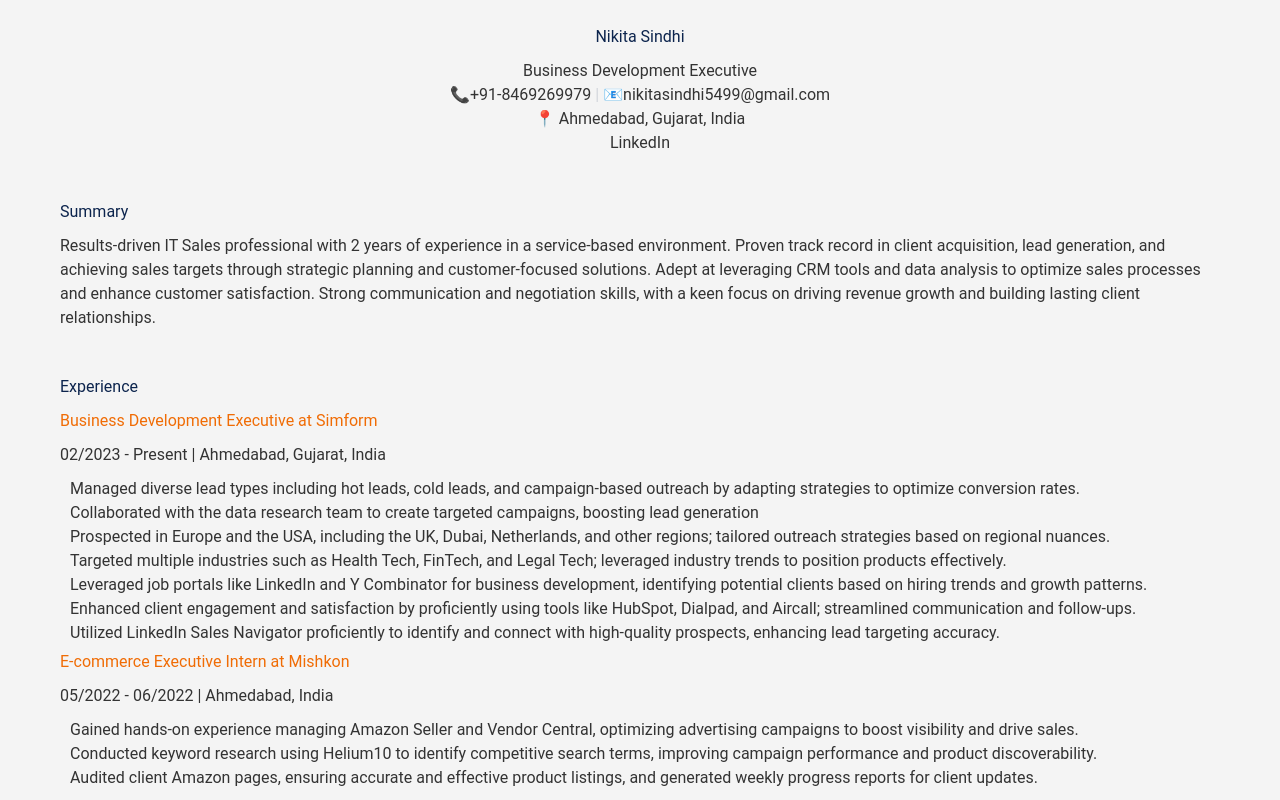
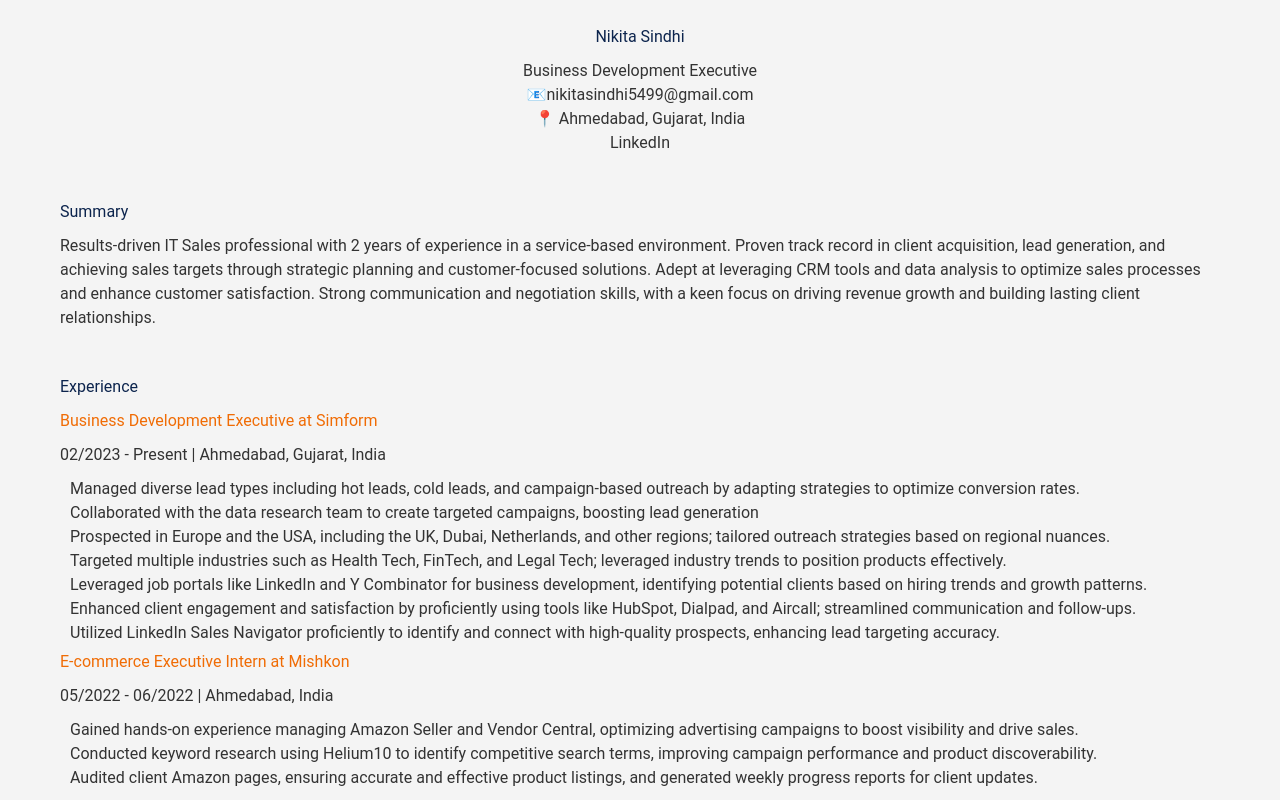
Before and after one commit to binddk6/nikita-sindhi-portfolio, a Next.js app: page / in a window 1280 px wide. Shown: the top 800 px of the page. Built offline with nearby package versions, Linux system fonts and the light colour scheme.

Commit message:
removed the number

```diff
--- a/app/components/Header.js
+++ b/app/components/Header.js
@@ -9,11 +9,6 @@ const Header = () => (
       <h1>Nikita Sindhi</h1>
       <p>Business Development Executive</p>
       <div>
-        <a href="tel:+91-8469269979" style={{ textDecoration: "none" }}>
-          📞
-          <span>+91-8469269979</span>
-        </a>
-        <span className="text-gray-300"> | </span>
         <a
           href="mailto:nikitasindhi5499@gmail.com"
           style={{ textDecoration: "none" }}
```
